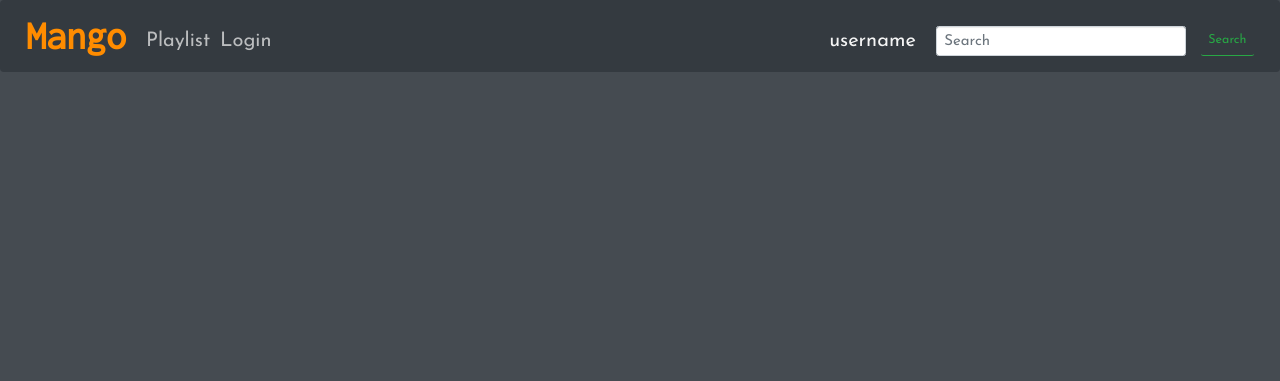
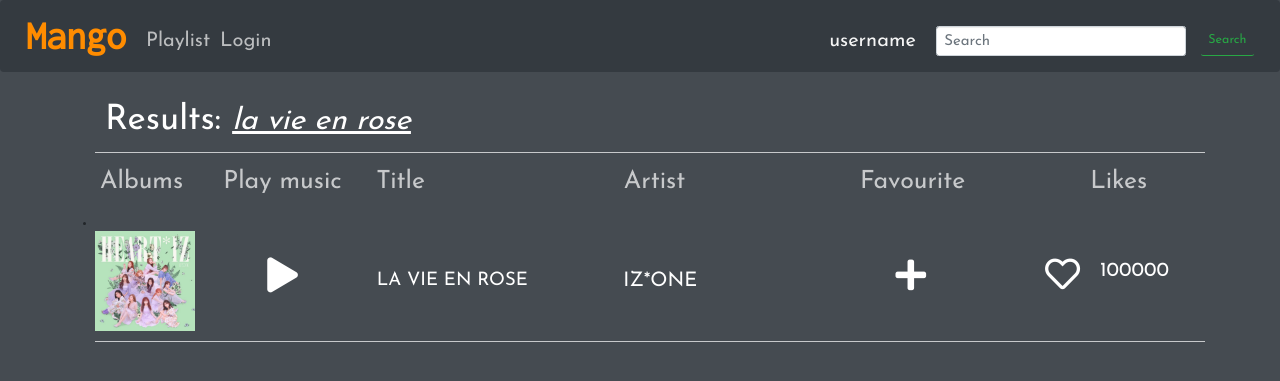
Before and after one commit to thanakritfluk/Fake_Melon, a Flask app: page /search in a window 1280 px wide. Shown: the top 381 px of the page. Run offline with Flask 2, Linux system fonts and the light colour scheme; some libraries are stand-ins or nearby versions.

Commit message:
add search page

```diff
--- a/app/static/chart_style.css
+++ b/app/static/chart_style.css
@@ -7,6 +7,8 @@
     background-color: #454b51;
     font-family: 'Josefin Sans', sans-serif;
     margin: auto;
+    overflow-x: hidden;
+
 }
 
 .page-content {
--- /dev/null
+++ b/app/static/display.css
@@ -0,0 +1,90 @@
+#display-content {
+    margin: auto;
+    padding-top: 10rem;
+
+}
+
+#result-header {
+    color: white;
+    font-size: 3.5rem;
+    margin-left: 1rem;
+}
+
+.result-table-header {
+    color: white;
+    font-size: 2.5rem;
+    opacity: 0.7;
+    margin-left: 0rem;
+    display: flex;
+}
+.result-list {
+    padding-left: 0rem;
+}
+
+.result-image {
+    width: 10rem;
+    height: 10rem;
+}
+
+.fav-icon {
+    color: #ffffff;
+    font-size: 3.5rem;
+    /* margin: auto; */
+    text-align: center;
+    display: inherit;
+    margin-top: 0.6rem;
+}
+
+.result-album-header {
+    padding-left: 0.5rem;
+}
+
+.result-play-header {
+text-align: center;
+
+}
+
+.result-title-header {
+    padding-left: 0rem;
+}
+
+.result-artist-header {
+    padding-left: 6rem;
+}
+
+.result-like-header {
+    text-align: center;
+    padding-left: 0rem;
+
+}
+
+.result-play {
+    margin-left: 6rem;
+    margin-right: 0.5rem;
+}
+
+.result-artist {
+    font-size: 2rem;
+    color: white;
+    align-self: center;
+}
+
+.add-icon {
+    text-align: center;
+    padding-left: 5rem;
+}
+
+.fav-icon {
+    align-self: center;
+    padding-bottom: 2rem;
+}
+
+#searched-words {
+    font-style: italic;
+    display: initial;
+    font-weight: 100;
+    font-size: 3rem;
+    /* text-decoration: underline; */
+    text-decoration-line: underline;
+    text-decoration-style: inherit;
+}
--- a/app/templates/base.html
+++ b/app/templates/base.html
@@ -26,6 +26,7 @@
     <link rel="stylesheet" href="/app/static/playlist.css">
     <link rel="stylesheet" href="/app/static/regist.css">
     <link rel="stylesheet" href="/app/static/login.css">
+    <link rel="stylesheet" href="/app/static/display.css">
     <link rel="stylesheet" href="https://use.fontawesome.com/releases/v5.8.2/css/all.css"
         integrity="sha384-oS3vJWv+0UjzBfQzYUhtDYW+Pj2yciDJxpsK1OYPAYjqT085Qq/1cq5FLXAZQ7Ay" crossorigin="anonymous">
     <script src="//ajax.googleapis.com/ajax/libs/jquery/1.11.2/jquery.min.js"></script>
@@ -66,7 +67,7 @@
             <form class="form-inline my-2 my-lg-0">
                 <input class="form-control mr-sm-2" type="search" placeholder="Search" aria-label="Search" id="searchingbox">
                 <div id="btn-wrapper">
-                    <button class="btn btn-outline-success my-2 my-sm-0" id="searchingbutton" type="submit">Search</button>
+                    <button onclick="location.href='{{ url_for('search') }}'" class="btn btn-outline-success my-2 my-sm-0" id="searchingbutton" type="submit">Search</button>
                 </div>
             </form>
         </div>
--- a/app/templates/display.html
+++ b/app/templates/display.html
@@ -1,8 +1,63 @@
 {% extends 'base.html' %}
 <!DOCTYPE html>
 {% block content %}
-<title>Search result</title>
+<title>Search results</title>
+
 <body>
+    <div class="container" id="display-content">
+        <h1 id="result-header">
+            Results:
+        <div id="searched-words">
+            la vie en rose
+        </div>
+        </h1>
+
+        <hr class="line">
+
+        <div class="row result-table-header">
+            <div class="col-1 result-album-header ">Albums</div>
+            <div class="col-2 result-play-header">Play music</div>
+            <div class="col-2 result-title-header">
+                Title
+            </div>
+            <div class="col-3 result-artist-header">Artist</div>
+            <div class="col-2 result-fav-header">Favourite</div>
+            <div class="col-2 result-like-header">Likes
+            </div>
+        </div>
+        <br>
+
+        <ul class="result-list">
+            <li class="result-item">
+            <li class="row playlist-item">
+                <div class="col-1">
+                    <img src="/app/static/image/test1.jpg" class="result-image" alt="">
+                </div>
+                <div class="col-1 chart-playicon result-play"><i class="fas fa-play play-icon2"></i></div>
+                <div class="col-2 chart-namesong">
+                    <a href="{{ url_for('song_detail') }}">
+                        <div class="chart-namesong"> LA VIE EN ROSE</div>
+                    </a>
+                </div>
+                <div class="col-2 result-artist">IZ*ONE</div>
+                <div class="col-2 addicon add-icon"><i class="fas fa-plus"></i></div>
+                <div class="col-2 fav-icon chart-favicon">
+                        <i class="far fa-heart heart-fav"></i>
+                        <div class="num-likes"> 100000 </div>
+                </div>
+
+            </li>
+            <hr class="line">
+
+
+        </ul>
+
+
+
+
+
+    </div>
+
 
 </body>
 {% endblock %}
--- a/app/templates/login.html
+++ b/app/templates/login.html
@@ -3,6 +3,7 @@
 {% block content %}
 <title>Sign in</title>
 <!-- <body class="login-page"> -->
+
 <body class="login-page">
     <div class="login-page-content">
         <div class="container login-content">
@@ -38,7 +39,6 @@
                         </button>
                     </div>
                 </form>
->>>>>>> 1a048786b6696800fd79dc120ce9c88afeda2ad6
             </div>
         </div>
     </div>
```
Lines whose indentation alone changed are shown as unchanged.
